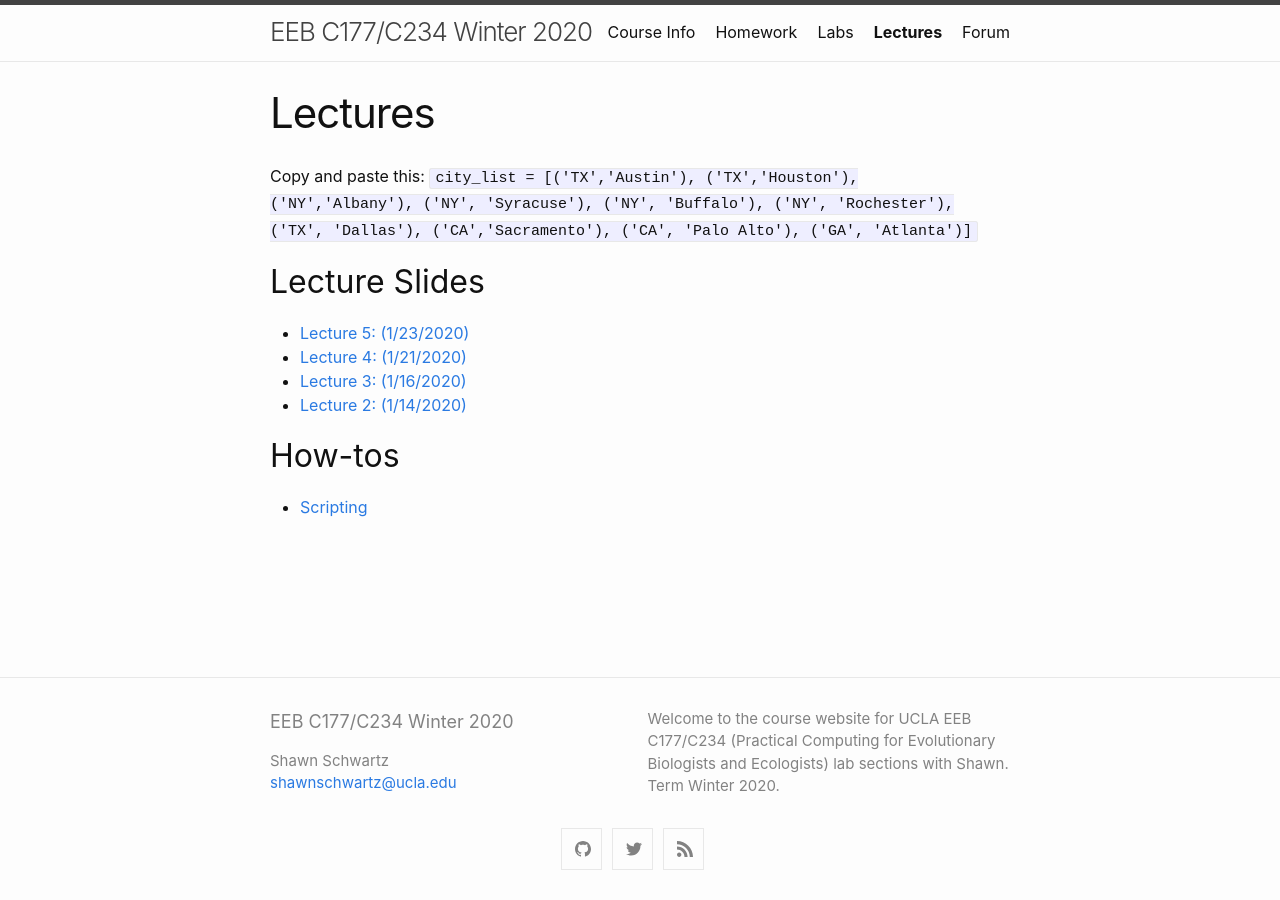
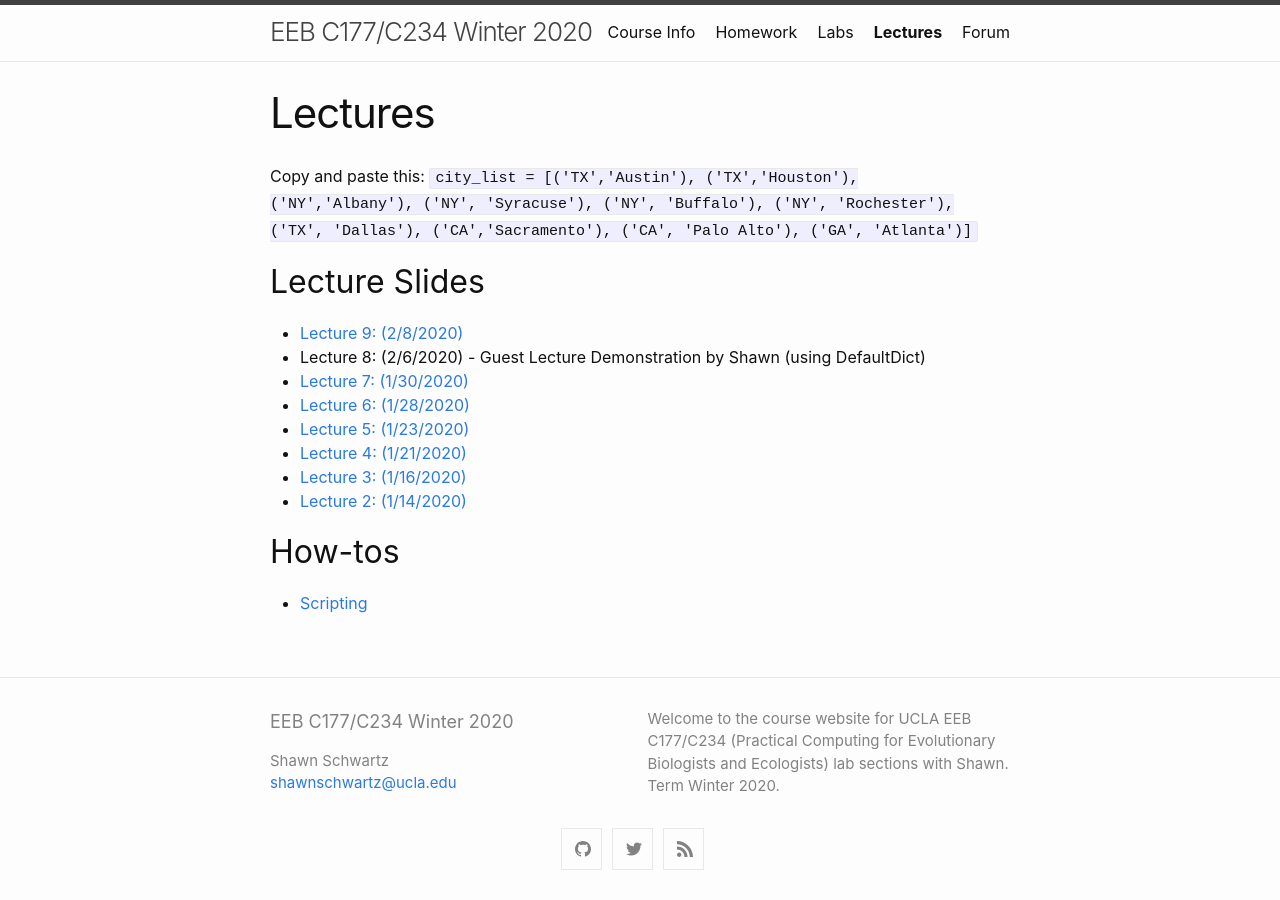
Before and after one commit to shawntschwartz/eeb-c177-w20, a Jekyll site: the page built from lectures.md, in a window 1280 px wide. Built offline with Jekyll 4.4.1, drawn with Linux system fonts in a browser that asks for light colours.

Commit message:
updated lecture slides

```diff
--- a/lectures.md
+++ b/lectures.md
@@ -5,6 +5,10 @@ title: Lectures
 Copy and paste this: `city_list = [('TX','Austin'), ('TX','Houston'), ('NY','Albany'), ('NY', 'Syracuse'), ('NY', 'Buffalo'), ('NY', 'Rochester'), ('TX', 'Dallas'), ('CA','Sacramento'), ('CA', 'Palo Alto'), ('GA', 'Atlanta')]`
 
 ## Lecture Slides
+ - [Lecture 9: (2/8/2020)]({{ site.url }}assets/lecture-pdfs/lecture-9_2-8-2020.pdf)
+ - Lecture 8: (2/6/2020) - Guest Lecture Demonstration by Shawn (using DefaultDict)
+ - [Lecture 7: (1/30/2020)]({{ site.url }}assets/lecture-pdfs/lecture-7_1-30-2020.pdf)
+ - [Lecture 6: (1/28/2020)]({{ site.url }}assets/lecture-pdfs/lecture-6_1-28-2020.pdf)
  - [Lecture 5: (1/23/2020)]({{ site.url }}assets/lecture-pdfs/lecture-5_1-23-2020.pdf)
  - [Lecture 4: (1/21/2020)]({{ site.url }}assets/lecture-pdfs/lecture-4_1-21-2020.pdf)
  - [Lecture 3: (1/16/2020)]({{ site.url }}assets/lecture-pdfs/lecture-3_1-16-2020.pdf)
```
Also changed, not shown: 3 other files.
